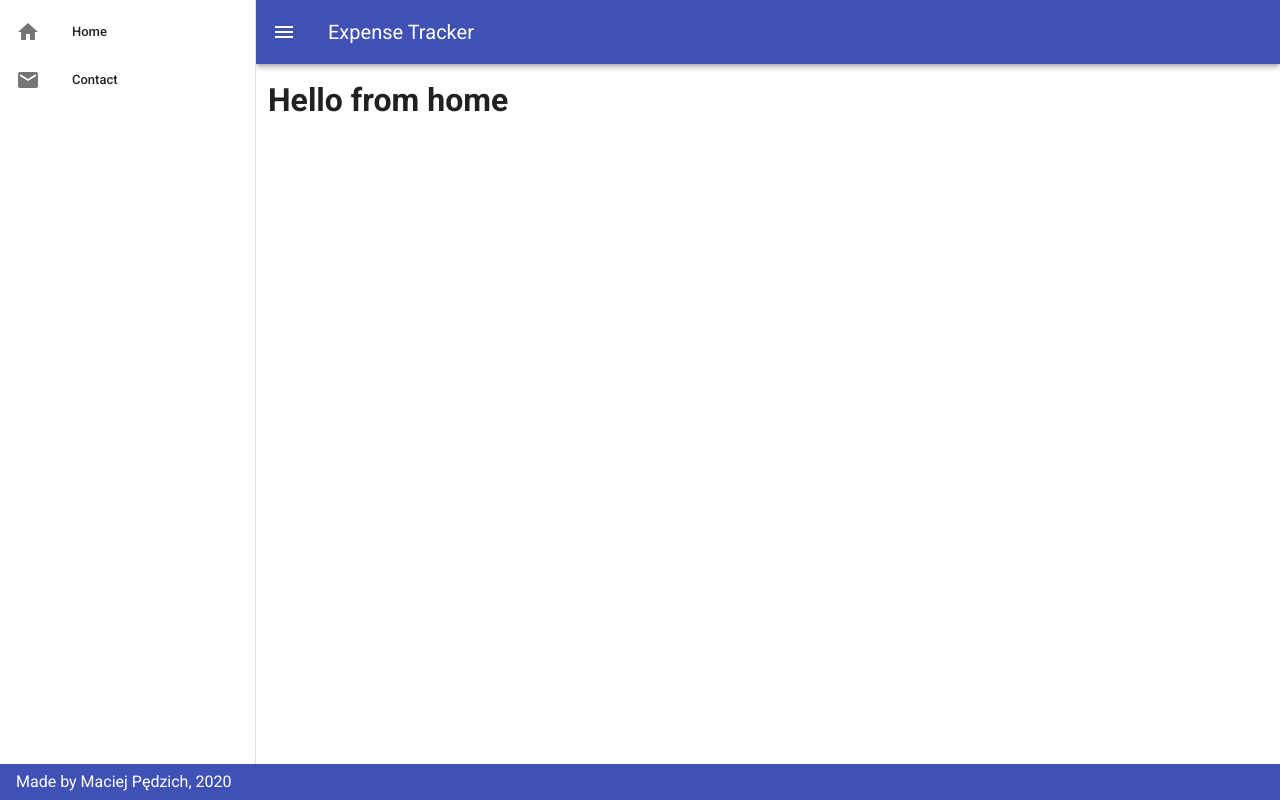
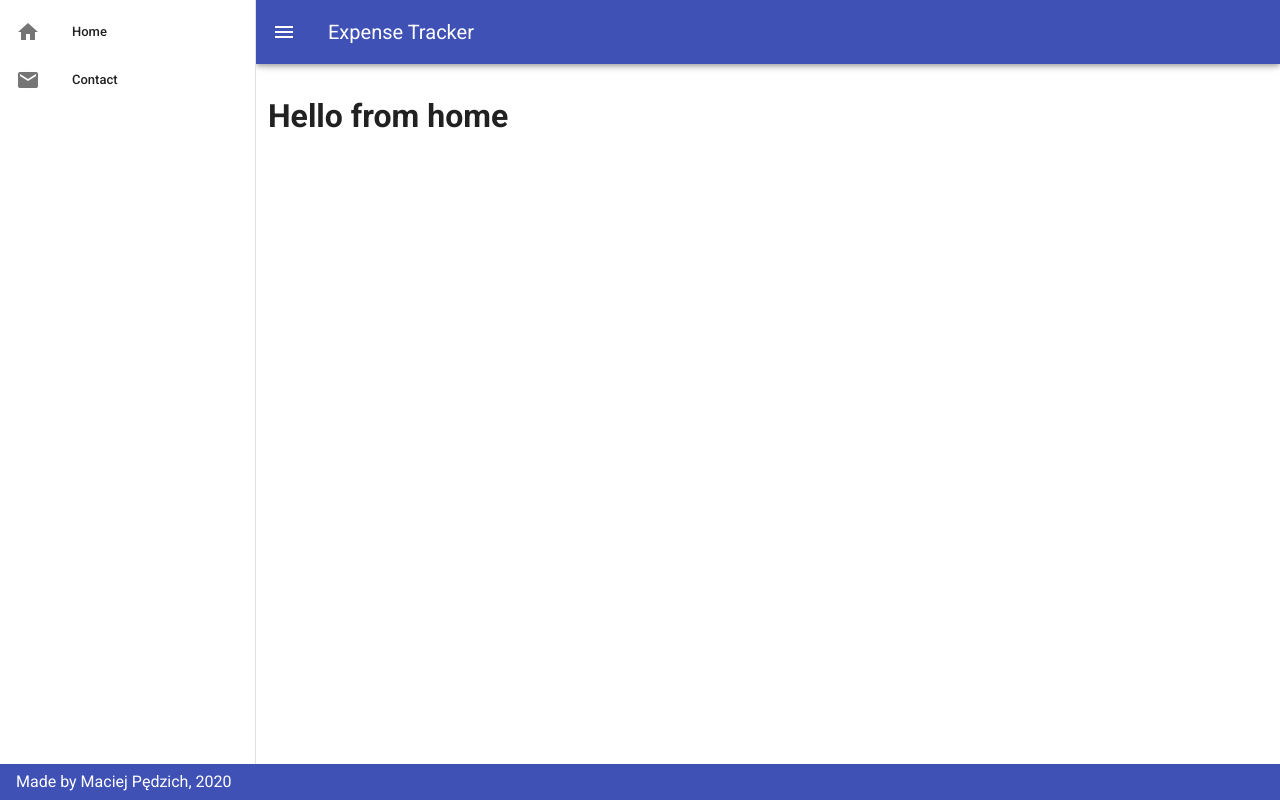
Before and after one commit to maciejpedzich/expense-tracker, a Vue app: page / in a window 1280 px wide. Built offline with nearby package versions, Linux system fonts and the light colour scheme.

Commit message:
Add baseline layout

```diff
--- a/src/App.vue
+++ b/src/App.vue
@@ -26,7 +26,7 @@
       </v-app-bar-nav-icon>
       <v-toolbar-title>Expense Tracker</v-toolbar-title>
     </v-app-bar>
-    <v-main>
+    <v-main class="mt-4">
       <v-container>
         <router-view />
       </v-container>
```
